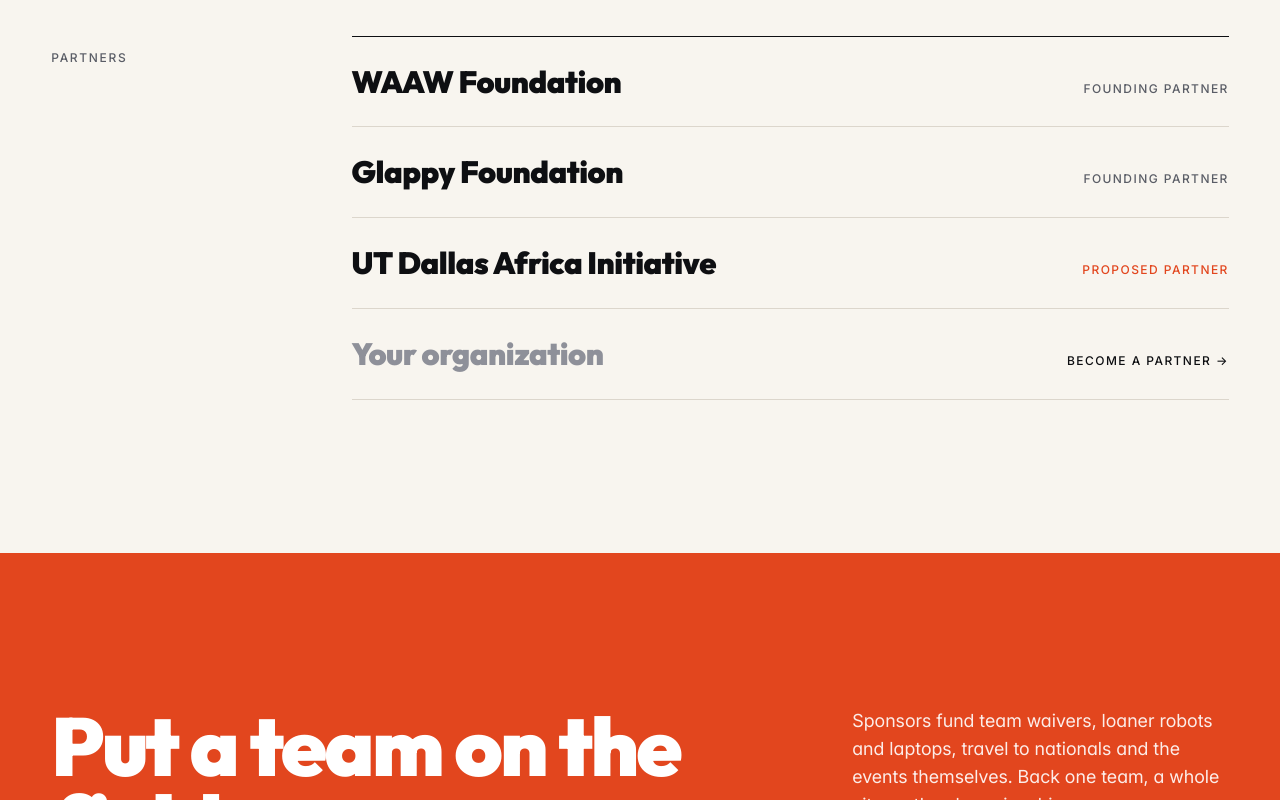
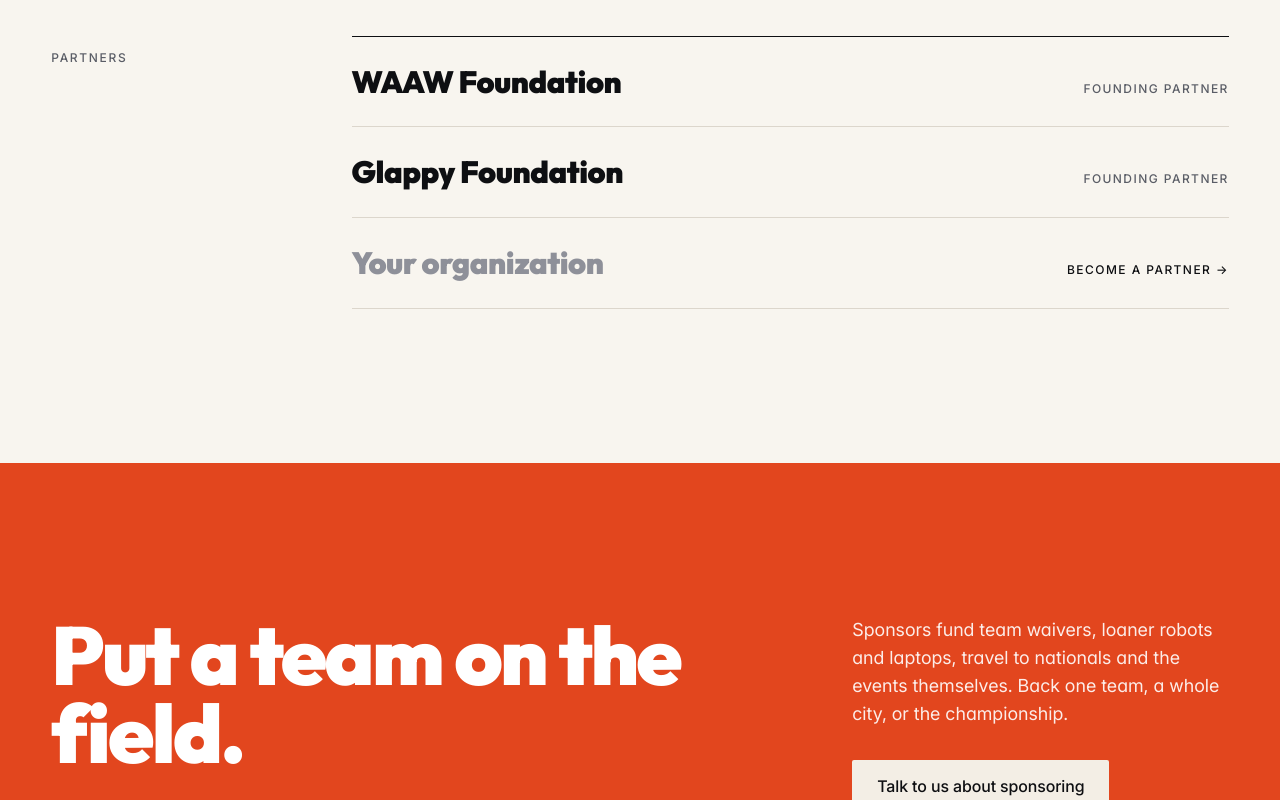
Before and after one commit to glappycom/afrobot, a plain HTML site: page index.html in a window 1280 px wide. Shown: the part 11200-12000 px from the top of the page. Drawn offline with Linux system fonts and the light colour scheme.

Commit message:
Partners: remove UT Dallas Africa Initiative (not yet approved)

```diff
--- a/index.html
+++ b/index.html
@@ -254,7 +254,6 @@
     <ul class="col-9 col-md-12 partner-list">
       <li><span class="pname">WAAW Foundation</span><span class="pstat">Founding partner</span></li>
       <li><span class="pname">Glappy Foundation</span><span class="pstat">Founding partner</span></li>
-      <li><span class="pname">UT Dallas Africa Initiative</span><span class="pstat pstat--clay">Proposed partner</span></li>
       <li class="partner-list__open"><span class="pname">Your organization</span><a class="pstat" href="#sponsor">Become a partner →</a></li>
     </ul>
   </div>
```
